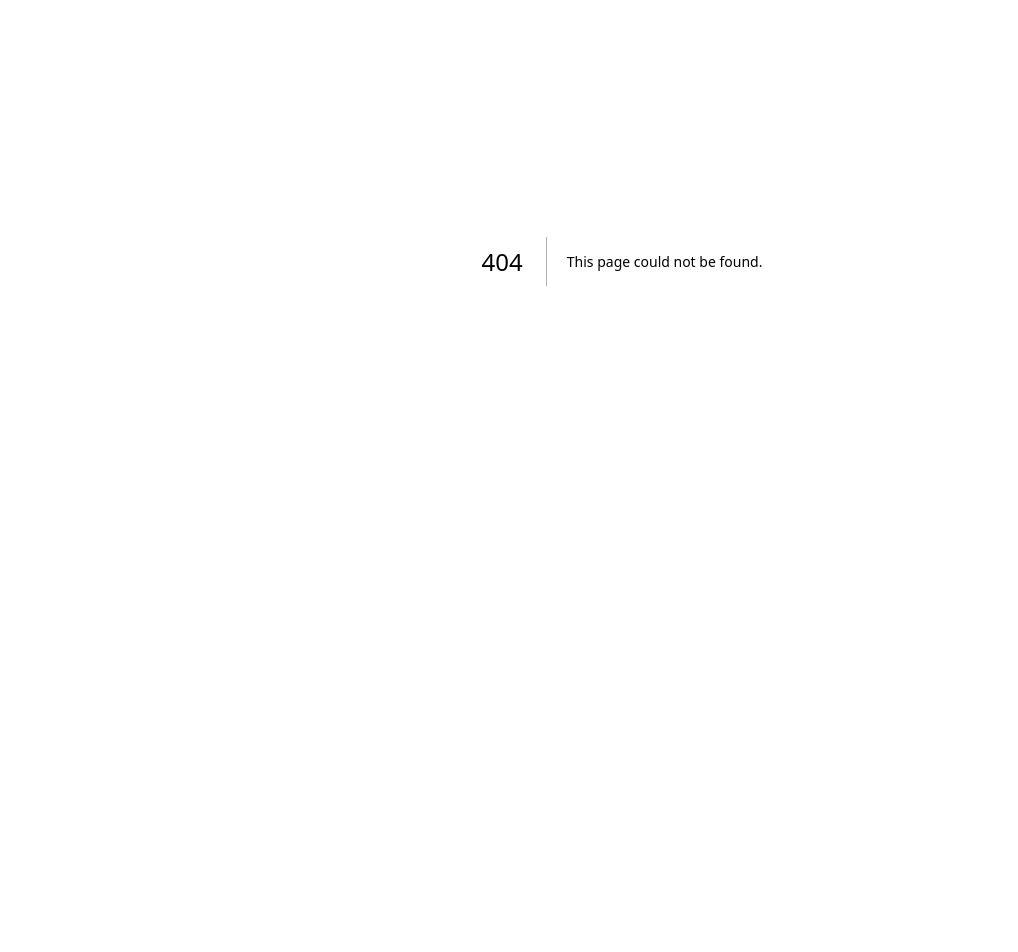
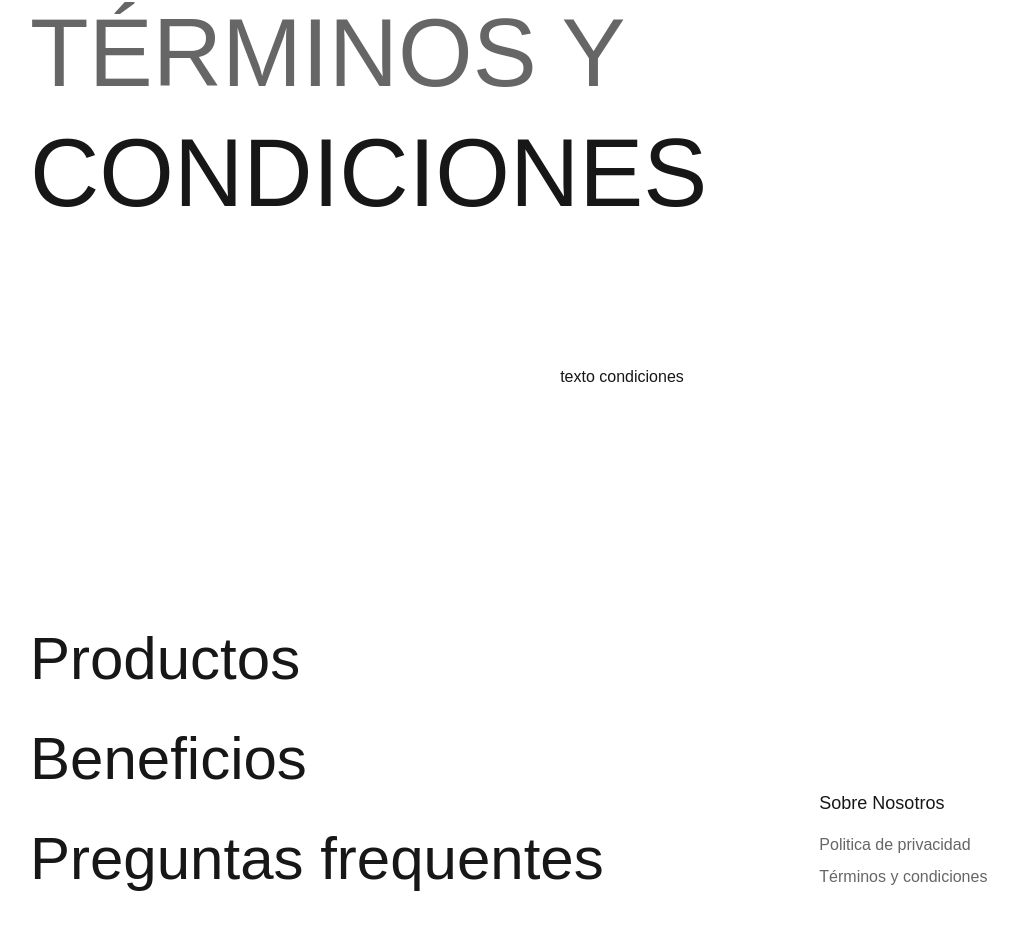
Before and after one commit to JaumeEsquerdo/oli-de-la-torre, a Next.js app in the folder oli-maleno/: page /condiciones in a window 1280 px wide. Before the commit this address had no page. Shown: the part 139-1091 px from the top of the page, without its empty margins (18-1036 px from the left). Before the commit the page ends 800 px from the top, so only its background shows below. Built offline with nearby package versions, Linux system fonts and the light colour scheme.

Commit message:
crear layour básico privacidad y condiciones,

```diff
--- a/oli-maleno/app/Nosotros/page.tsx
+++ b/oli-maleno/app/Nosotros/page.tsx
@@ -1,9 +1,8 @@
 'use client'
-import { motion } from 'framer-motion'
-import { ShoppingCart } from "lucide-react";
-import { Menu } from "@/app/components/Menu";
+
 import { Footer } from '@/app/components/Footer';
 import { textNosotros } from '@/app/data/nosotros'
+import { Header } from '@/app/components/Header';
 import Image from 'next/image';
 
 
@@ -12,21 +11,7 @@ const Nosotros = () => {
         <>
             <div className="flex flex-col flex-1 items-center justify-center bg-white overflow-hidden">
                 <span className="absolute top-2 left-1/2 -translate-x-1/2 text-sm text-center text-[#666]">envíos gratuitos con pedidos superior a 100€</span>
-                <header className="flex justify-between pt-20 md:pt-10 px-8 md:pl-12 md:pr-28 w-full relative items-center">
-                    <div className="flex flex-col justify-center items-center">
-                        <span className="text-xl">OLI DE LA TORRE</span>
-                        <span className="font-light">X</span>
-                        <span className="text-xl">OLI MALENO</span>
-                    </div>
-
-                    <div className="flex w-fit  justify-end items-center gap-6 md:gap-12">
-                        <motion.div layout style={{ display: "flex", alignItems: "center", width: 'full' }}>
-                            <ShoppingCart size={25} strokeWidth={2} />
-                        </motion.div>
-                        <Menu />
-                    </div>
-
-                </header>
+                <Header />
                 <main className="flex flex-col gap-16 md:gap-36 flex-1 pt-8 md:mx-12 md:py-36">
                     <h1 className='flex flex-col gap-6'><span className='text-8xl text-[#666]'>SOBRE</span> <span className='text-8xl'>NOSOTROS</span></h1>
                     <div className="flex flex-col md:gap-20 max-w-3/5 mx-auto items-center">
--- a/oli-maleno/app/components/Benefits.tsx
+++ b/oli-maleno/app/components/Benefits.tsx
@@ -36,7 +36,7 @@ const variantIcon: Variants = {
 
 export const Benefits = () => {
     return (
-        <div id='beneficios' className="scroll-mt-46 flex flex-col items-center px-10 pt-20">
+        <div id='beneficios' className="scroll-mt-30 flex flex-col items-center px-10 pt-20">
             <div className="flex flex-col gap-8 w-[90%] md:w-[50%] [--slide-y:30px] [--slide-x-left:80px] [--slide-x-right:-80px]
             md:[--slide-y:140px] md:[--slide-x-left:800px] md:[--slide-x-right:-800px]">
                 <motion.h2 variants={variantTitleRight} initial='initial' whileInView='animate' viewport={{ once: true, amount: 0.1 }} className="text-4xl sm:text-5xl md:text-7xl text-[#666] text-start w-full">los beneficios del</motion.h2>
--- a/oli-maleno/app/components/Footer.tsx
+++ b/oli-maleno/app/components/Footer.tsx
@@ -32,8 +32,8 @@ export const Footer = () => {
                     ))
                     }
                     <div className='flex flex-col gap-2'>
-                        <Link href={''} className=' font-medium text-[#666] hover:text-[#666]/80 '>Politica de privacidad</Link>
-                        <Link href={''} className=' font-medium text-[#666] hover:text-[#666]/80 '>Términos y condiciones</Link>
+                        <Link href={'/privacidad'} className=' font-medium text-[#666] hover:text-[#666]/80 '>Politica de privacidad</Link>
+                        <Link href={'/condiciones'} className=' font-medium text-[#666] hover:text-[#666]/80 '>Términos y condiciones</Link>
                     </div>
 
                 </div>
--- /dev/null
+++ b/oli-maleno/app/condiciones/page.tsx
@@ -0,0 +1,27 @@
+'use client'
+
+import { Header } from '@/app/components/Header';
+import { Footer } from '@/app/components/Footer';
+
+
+
+const Nosotros = () => {
+    return (
+        <>
+            <div className="flex flex-col flex-1 items-center justify-center bg-white overflow-hidden">
+                <span className="absolute top-2 left-1/2 -translate-x-1/2 text-sm text-center text-[#666]">envíos gratuitos con pedidos superior a 100€</span>
+                <Header />
+
+                <main className="flex flex-col gap-16 md:gap-36 w-full flex-1 pt-8 md:py-36">
+                    <h1 className='flex flex-col gap-6 md:mx-12'><span className='text-8xl text-[#666]'>TÉRMINOS Y</span> <span className='text-8xl'>CONDICIONES</span></h1>
+                    <div className="flex flex-col md:gap-20 max-w-3/5 mx-auto items-center">
+                        texto condiciones
+                    </div>
+                </main>
+                <Footer />
+            </div>
+        </>
+    );
+}
+
+export default Nosotros;
--- a/oli-maleno/app/page.tsx
+++ b/oli-maleno/app/page.tsx
@@ -3,10 +3,8 @@ import { AnimatedCard } from "./components/AnimatedCard";
 import { Benefits } from "./components/Benefits";
 import { Hero } from "./components/Hero";
 import InfiniteMarquee from "./components/InfiniteMarquee";
-import { Menu } from "./components/Menu";
 import { Productos } from "./components/Productos";
-import { motion } from 'framer-motion'
-import { ShoppingCart } from "lucide-react";
+import { Header } from '@/app/components/Header';
 import { FAQ } from "./components/FAQ";
 import ContactForm from "./components/Contacto";
 import { Footer } from "./components/Footer";
@@ -18,21 +16,7 @@ export default function Home() {
   return (
     <div className="flex flex-col flex-1 items-center justify-center bg-white overflow-hidden">
       <span className="absolute top-2 left-1/2 -translate-x-1/2 text-sm text-center text-[#666]">envíos gratuitos con pedidos superior a 100€</span>
-      <header className="flex justify-between pt-20 md:pt-10 px-8 md:pl-12 md:pr-28 w-full relative items-center">
-        <div className="flex flex-col justify-center items-center">
-          <span className="text-xl">OLI DE LA TORRE</span>
-          <span className="font-light">X</span>
-          <span className="text-xl">OLI MALENO</span>
-        </div>
-
-        <div className="flex w-fit  justify-end items-center gap-6 md:gap-12">
-          <motion.div layout style={{ display: "flex", alignItems: "center", width: 'full' }}>
-            <ShoppingCart size={25} strokeWidth={2} />
-          </motion.div>
-          <Menu />
-        </div>
-
-      </header>
+      <Header />
       <main className="flex flex-col gap-16 md:gap-20 flex-1 pt-8 md:pt-20 w-full">
 
         {/* HERO con nav en contenedores */}
--- /dev/null
+++ b/oli-maleno/app/privacidad/page.tsx
@@ -0,0 +1,26 @@
+'use client'
+
+import { Header } from '@/app/components/Header';
+import { Footer } from '@/app/components/Footer';
+
+
+
+const Nosotros = () => {
+    return (
+        <>
+            <div className="flex flex-col flex-1 items-center justify-center bg-white overflow-hidden">
+                <span className="absolute top-2 left-1/2 -translate-x-1/2 text-sm text-center text-[#666]">envíos gratuitos con pedidos superior a 100€</span>
+                <Header />
+                <main className="flex flex-col gap-16 w-full md:gap-36 flex-1 pt-8 md:py-36">
+                    <h1 className='flex flex-col gap-6 md:mx-12'><span className='text-8xl text-[#666]'>POLÍTICA</span> <span className='text-8xl'>PRIVACIDAD</span></h1>
+                    <div className="flex flex-col md:gap-20 max-w-3/5 mx-auto items-center">
+                        texto privacidad
+                    </div>
+                </main>
+                <Footer />
+            </div>
+        </>
+    );
+}
+
+export default Nosotros;
```
